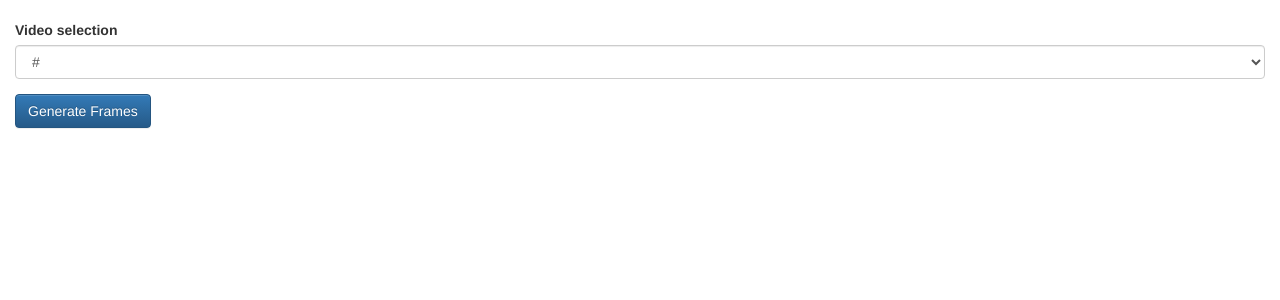
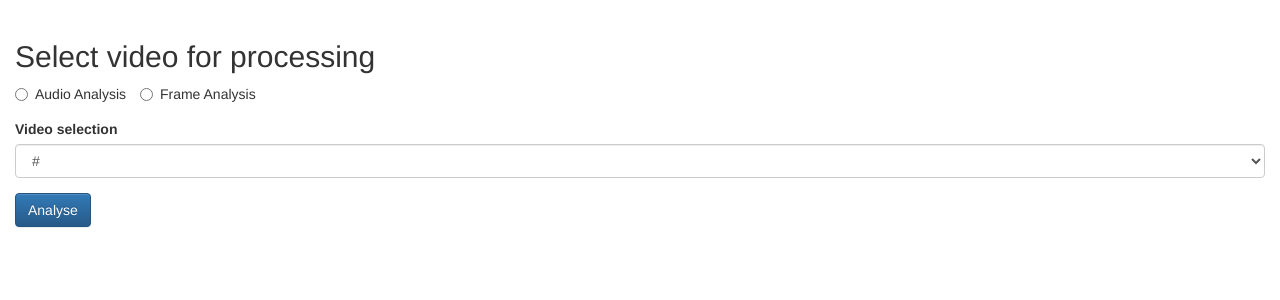
Before and after one commit to JungesAngebot/thumbnail-extractor, a Flask app: template templates/index.html in a window 1280 px wide. Shown: the part 51-351 px from the top of the page. Run offline with Flask 2, Linux system fonts and the light colour scheme; the template is opened without the code that fills it: most values are stand-ins (such as "Sample title", 1, 10 or a date in 2020); some libraries are stand-ins or nearby versions.

Commit message:
- better form

```diff
--- a/templates/index.html
+++ b/templates/index.html
@@ -4,16 +4,25 @@
     <div class="container-fluid">
         <div class="row">
             <div class="col-lg-12">
+                <h2>Select video for processing</h2>
                 <form method="post" action="{{ url_for('frontend.show_index_page') }}">
                     <div class="form-group">
+                        <label class="radio-inline">
+                            <input type="radio" name="audio_analysis" id="inlineRadio1" value="audio"> Audio Analysis
+                        </label>
+                        <label class="radio-inline">
+                            <input type="radio" name="frame_analysis" id="inlineRadio2" value="image"> Frame Analysis
+                        </label>
+                    </div>
+                    <div class="form-group">
                         <label for="video-selection">Video selection</label>
-                        <select class="form-control" id="video-selection">
+                        <select class="form-control" id="video-selection" name="video">
                             {% for video in videos %}
                                 <option value="{{ video.static_url_ref }}">{{ video.static_url_ref }}</option>
                             {% endfor %}
                         </select>
                     </div>
-                    <button type="submit" class="btn btn-primary">Generate Frames</button>
+                    <button type="submit" class="btn btn-primary">Analyse</button>
                 </form>
             </div>
         </div>
```
